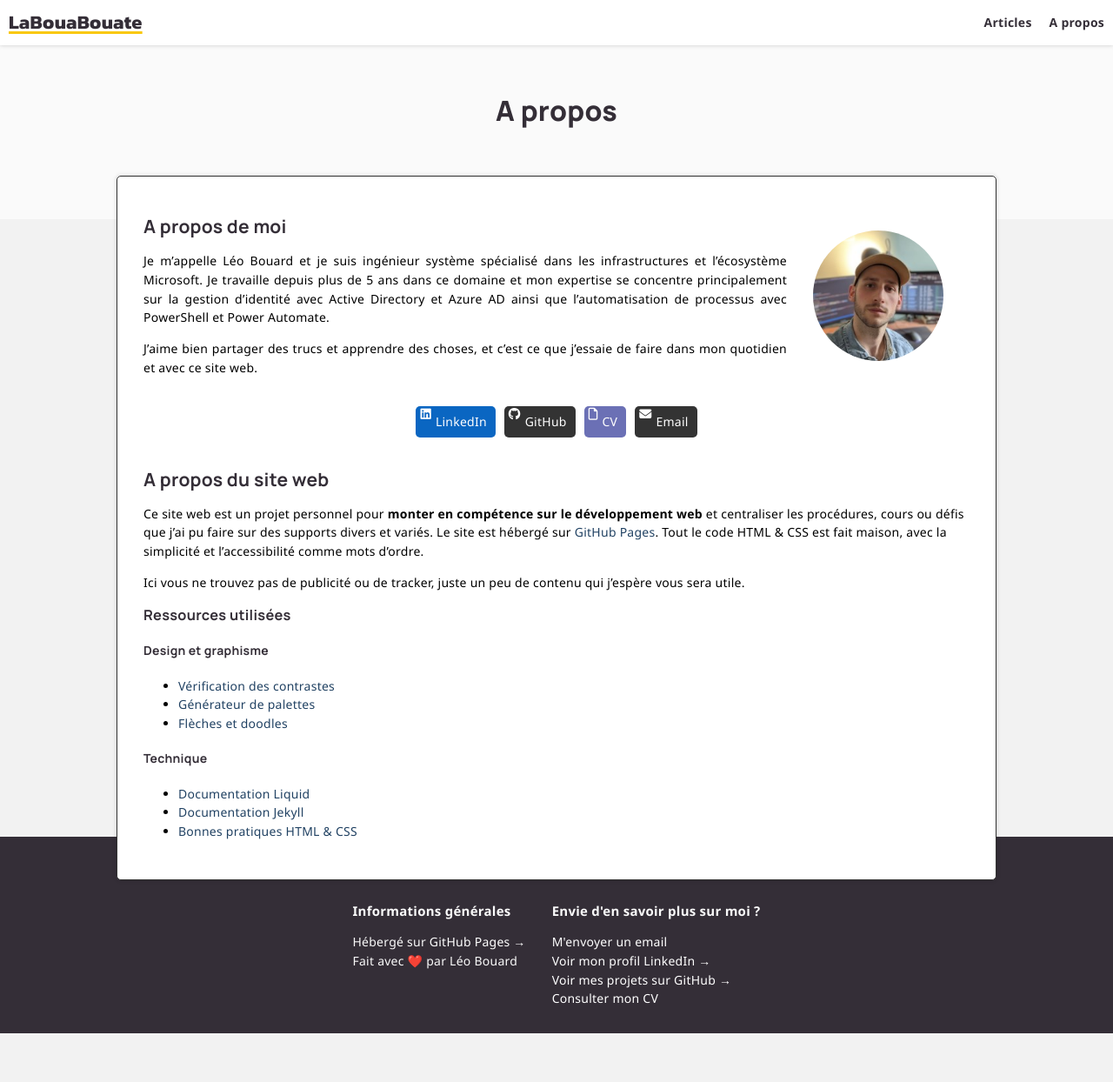
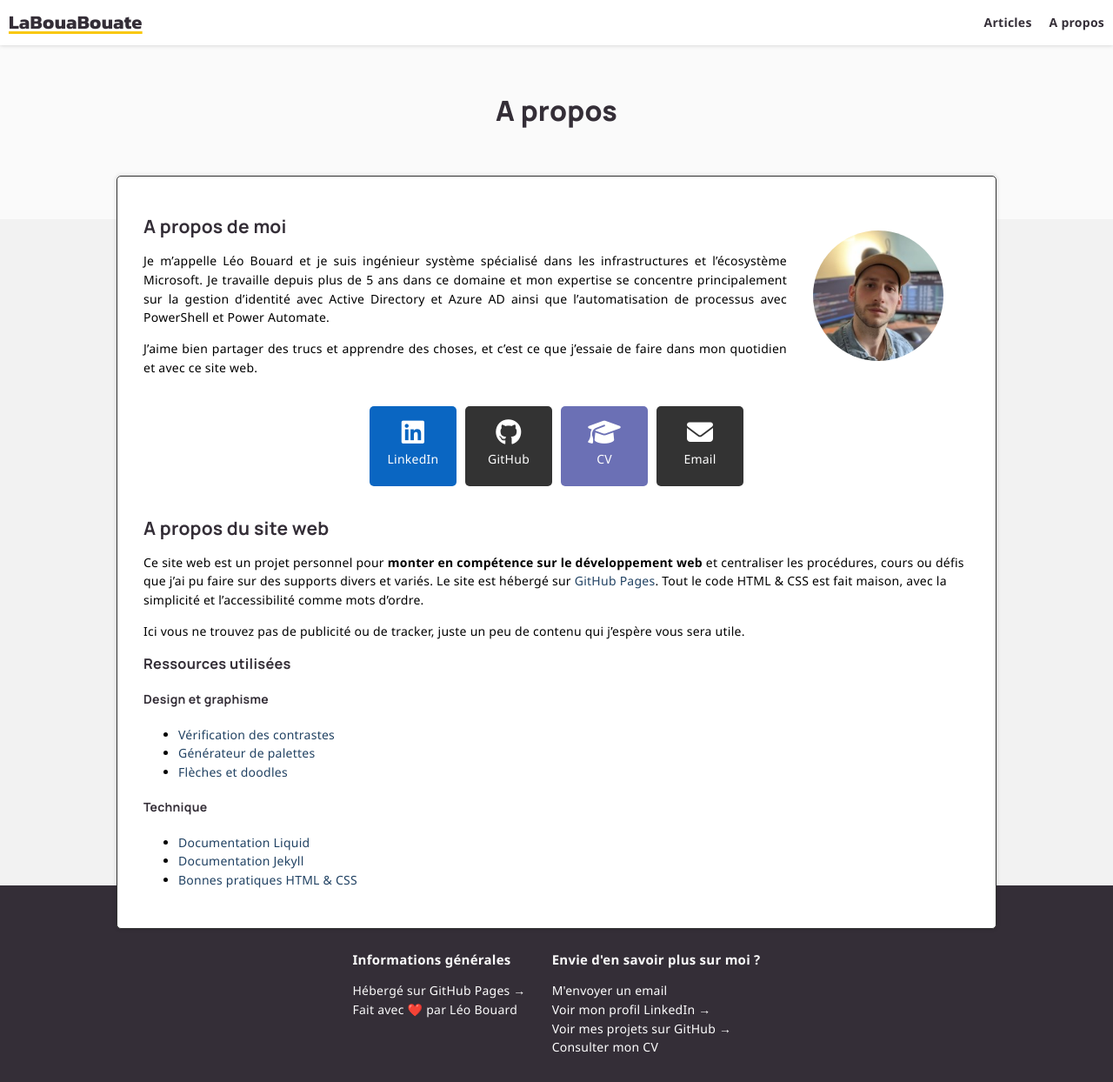
Before and after one commit to leobouard/leobouard.github.io, a Jekyll site: the page built from about.md, in a window 1280 px wide. Shown: the whole page at 87% size. Built offline with Jekyll 4.4.1, drawn with Linux system fonts in a browser that asks for light colours; nearby versions of some CDN libraries; some web fonts are replaced; before the commit the page ends 1188 px from its top, so only the background shows below that.

Commit message:
Changement logo + nouvelle apparence des liens

```diff
--- a/about.md
+++ b/about.md
@@ -26,7 +26,7 @@ description: "Plus d'informations sur le site web et moi-même"
         <span>GitHub</span>
     </a>
     <a href="/cv" class="cv">
-        <i class="fa-regular fa-file"></i>
+        <i class="fa-solid fa-graduation-cap"></i>
         <span>CV</span>
     </a>
     <a href="mailto:{{ site.emailAddress }}" class="emailAddress">
--- a/assets/css/about.scss
+++ b/assets/css/about.scss
@@ -24,27 +24,42 @@ div.aboutMe > img {
 
 div.personalLinks {
     display: flex;
-    justify-content: center;
-    flex-wrap: wrap;
-    padding: 15px
+    padding: 15px 0px;
+    overflow-y: scroll;
+    -ms-overflow-style: none;
+    scrollbar-width: none;
+    margin: auto;
+    max-width: fit-content;
+}
+
+div.personalLinks::-webkit-scrollbar {
+    display: none;
 }
 
 div.personalLinks > a {
     margin: 5px;
     display: flex;
+    flex-direction: column;
+    justify-content: center;
+    align-items: center;
     background-color: #333;
-    padding: 2px 5px;
+    padding: 15px;
     border-radius: 5px;
     color: #FFF;
     font-weight: 400;
+    min-width: 70px;
 }
 
 div.personalLinks > a:hover {
     color: #FFF;
+
+    i {
+        text-decoration: none;
+    }
 }
 
-div.personalLinks > a > img {
-    width: 20px;
+div.personalLinks > a > i {
+    font-size: 30px;
 }
 
 div.personalLinks > a > span {
```
